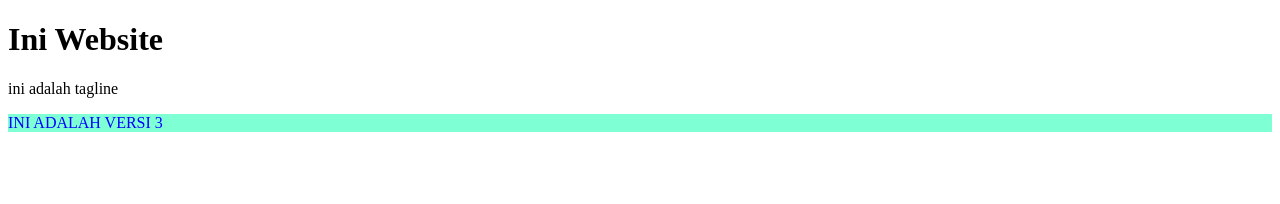
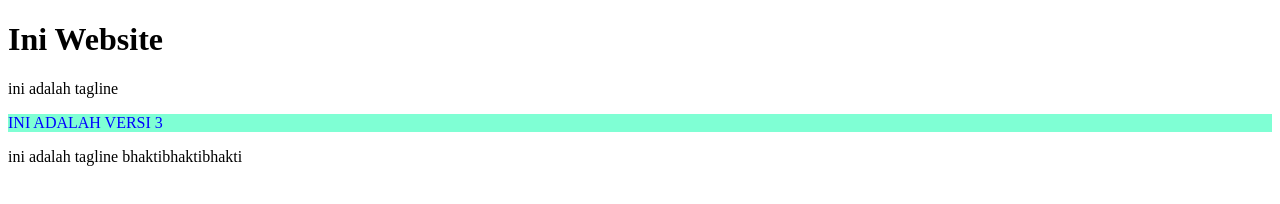
Before and after one commit to sofyansetiawan/hacktiv8-pullrequest-example, a plain HTML site: page index.html in a window 1280 px wide. Drawn offline with Linux system fonts and the light colour scheme.

Commit message:
perubahan unfaedah

```diff
--- a/index.html
+++ b/index.html
@@ -10,5 +10,6 @@
         <div style="background-color: aquamarine;color: blue;">
             INI ADALAH VERSI 3
         </div>
+        <p>ini adalah tagline bhaktibhaktibhakti</p>
     </body>
 </html>
```
